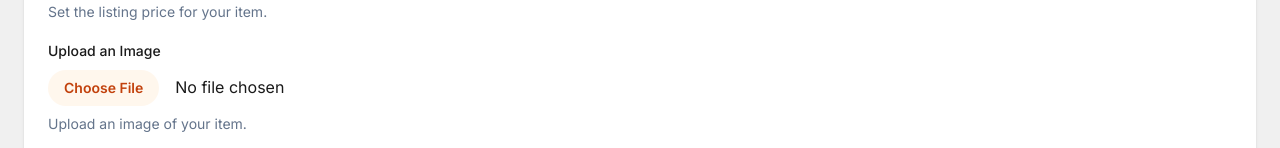
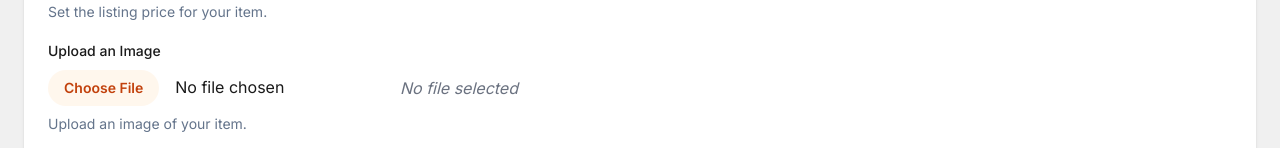
Before and after one commit to mfaks/BeaverBargains, a Next.js app in the folder frontend/: page /sell in a window 1280 px wide. Shown: the part 556-704 px from the top of the page. Built offline with nearby package versions, Linux system fonts and the light colour scheme.

Commit message:
fixed bug for clearing image upload field

```diff
--- a/frontend/src/app/sell/page.tsx
+++ b/frontend/src/app/sell/page.tsx
@@ -11,6 +11,7 @@ import { z } from "zod"
 import { Form, FormField, FormItem, FormLabel, FormControl, FormDescription, FormMessage } from "@/components/ui/form"
 import { Input } from "@/components/ui/input"
 import { Textarea } from "@/components/ui/textarea"
+import { TrashIcon } from 'lucide-react'
 
 const formSchema = z.object({
     title: z.string().min(1, "Title is required"),
@@ -155,6 +156,7 @@ export default function Sell() {
                                     <FormControl>
                                         <div className="flex items-center space-x-2">
                                             <FileInput
+                                                id="item-image-upload"
                                                 accept="image/*"
                                                 onChange={(e) => {
                                                     const file = e.target.files?.[0]
@@ -163,20 +165,28 @@ export default function Sell() {
                                                 }}
                                                 {...field}
                                             />
-                                            {value && imageVisible && (
+                                            {value && imageVisible ? (
                                                 <div className="flex items-center">
                                                     <img src={URL.createObjectURL(value)} alt="Uploaded" className="h-12 w-12" />
                                                     <Button
                                                         type="button"
-                                                        className="ml-2 bg-red-500 text-white rounded-md px-2 py-1 hover:bg-red-400"
+                                                        variant="destructive"
+                                                        size="sm"
+                                                        className="ml-2"
                                                         onClick={() => {
                                                             onChange(null)
                                                             setImageVisible(false)
+                                                            const fileInput = document.getElementById('item-image-upload') as HTMLInputElement
+                                                            if (fileInput) {
+                                                                fileInput.value = ''
+                                                            }
                                                         }}
                                                     >
                                                         Clear
                                                     </Button>
                                                 </div>
+                                            ) : (
+                                                <span className="text-gray-500 italic">No file selected</span>
                                             )}
                                         </div>
                                     </FormControl>
```
